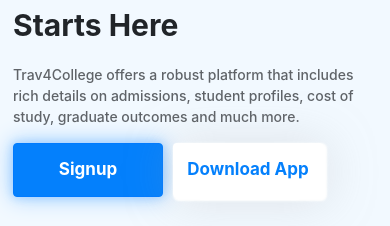
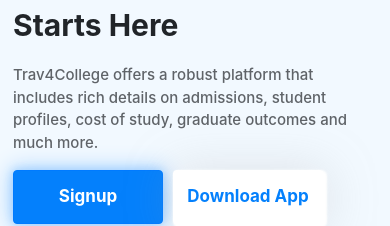
Before and after one commit to Ibeandyson/trav4collegeTest, a React (Create React App) app in the folder Frontend/: page / in a window 390 px wide. Shown: the part 135-361 px from the top of the page. Built offline with nearby package versions, Linux system fonts and the light colour scheme.

Commit message:
fix madde

```diff
--- a/Frontend/src/Components/Home/Section1.jsx
+++ b/Frontend/src/Components/Home/Section1.jsx
@@ -21,7 +21,7 @@
                             <Button className="btn2">Download App</Button>
                         </div>
                     </Col>
-                    <Col  className="section1-iamge-section" xs={12} sm={12} md={12} lg={6} xl={6}>
+                    <Col className="section1-iamge-section" xs={12} sm={12} md={12} lg={6} xl={6}>
                         <Row>
                             <Col xs={6}>
                                 <img
@@ -33,13 +33,13 @@
                                 <Row>
                                     <Col xs={12}>
                                         <img
-                                             className="image2"
+                                            className="image2"
                                             src={'https://trav4college.com/assets/images/home/hero-2.jpg'}
                                         />
                                     </Col>
                                     <Col xs={12}>
                                         <img
-                                          className="image3"
+                                            className="image3"
                                             src={'https://trav4college.com/assets/images/home/hero-3.jpg'}
                                         />
                                     </Col>
--- a/Frontend/src/Components/Home/style/Section1.css
+++ b/Frontend/src/Components/Home/style/Section1.css
@@ -11,7 +11,7 @@
   font-size: 60px
 }
 .txt2{
-  font-size: 14px;
+  font-size: 20px;
   font-weight: 500;
   opacity: 0.7;
 }
@@ -89,6 +89,12 @@
     font-weight: bolder;
     font-size: 30px
   }
+  .txt2{
+    font-size: 15px;
+    font-weight: 500;
+    opacity: 0.7;
+  }
+
   .btn1{
     width: 150px;
     height: 54px;
```
